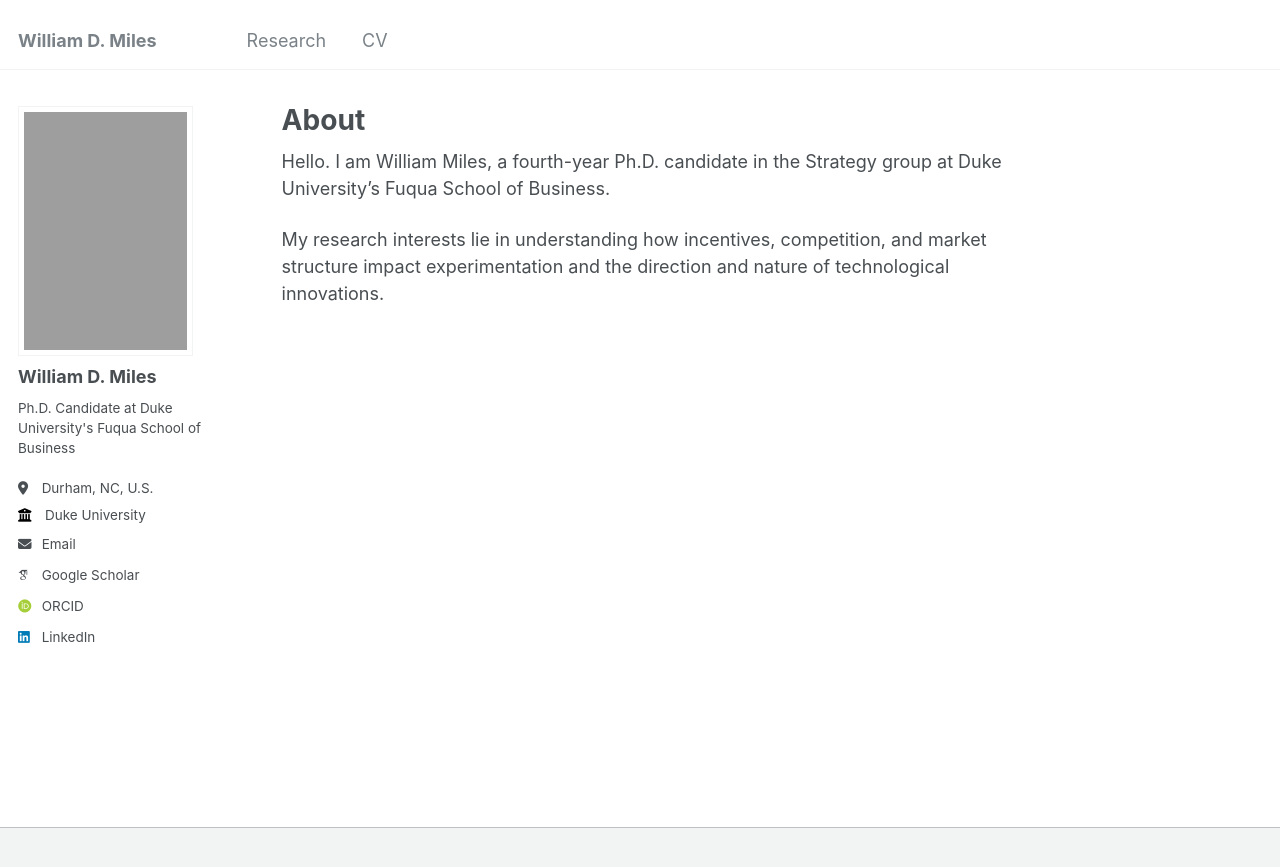
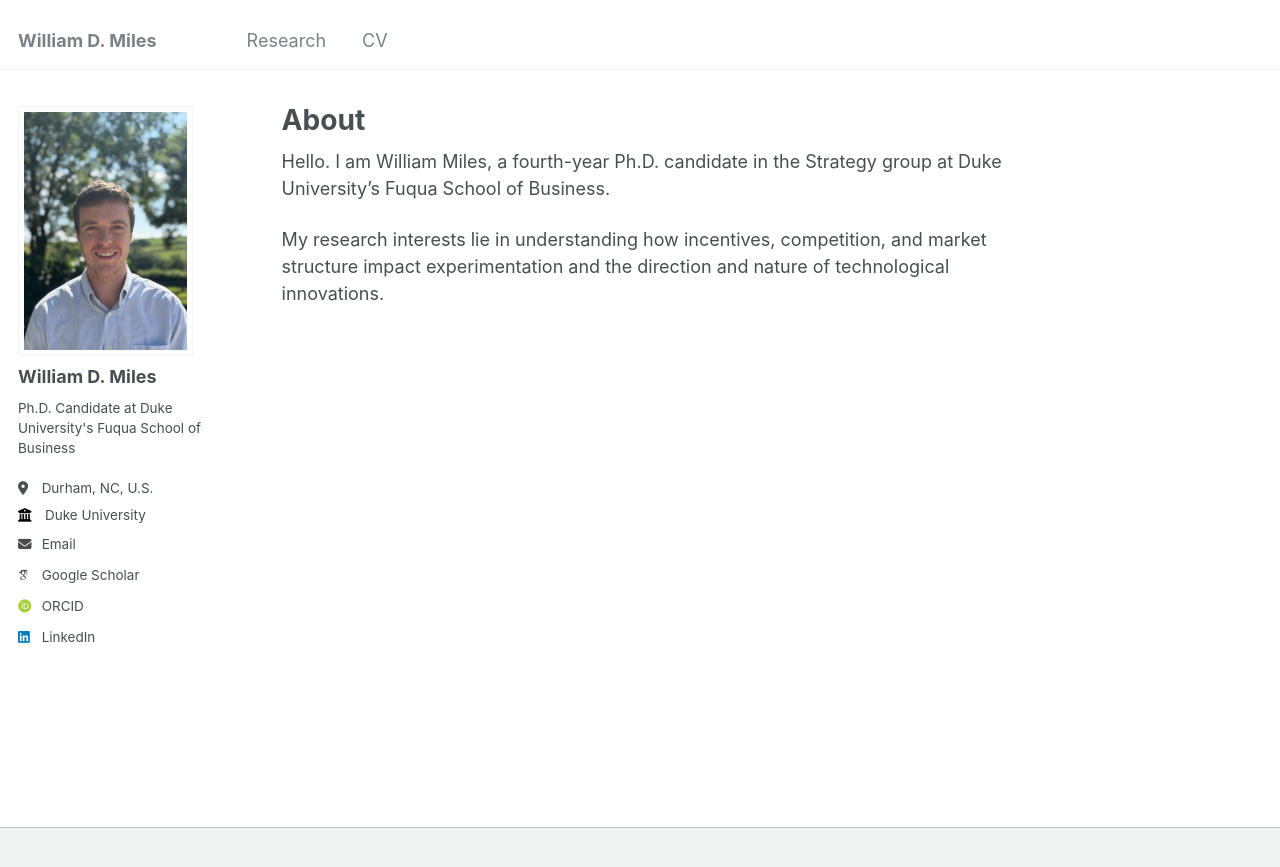
Before and after one commit to willdmiles/willdmiles.github.io, a Jekyll site: the page built from _pages/about.md, in a window 1280 px wide. Shown: the top 867 px of the page. Built offline with Jekyll 4.4.1, drawn with Linux system fonts in a browser that asks for light colours; some web fonts are replaced.

Commit message:
new profile pic

```diff
--- a/_config.yml
+++ b/_config.yml
@@ -21,7 +21,7 @@ repository               : ""
 #               Additional customization can be done by editing /_includes/author-profile.html
 author:
   # Biographic information
-  avatar           : "wm2.HEIC"
+  avatar           : "headshot-072025.JPG"
   name             : "William D. Miles"
   pronouns         : # example: "she/her"
   bio              : "Ph.D. Candidate at Duke University's Fuqua School of Business"
```
Also changed, not shown: images/headshot-072025.JPG (added), 1 other file.
